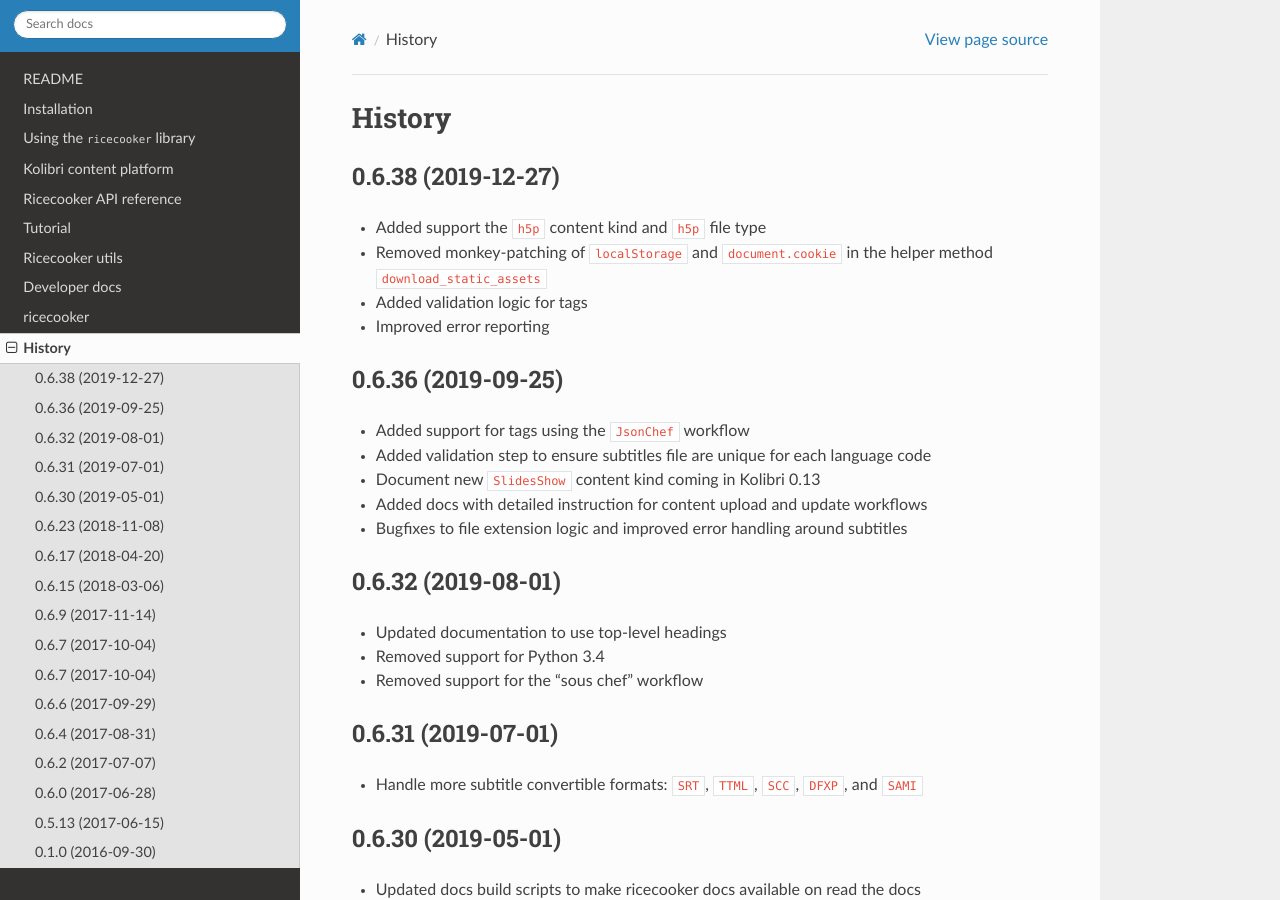
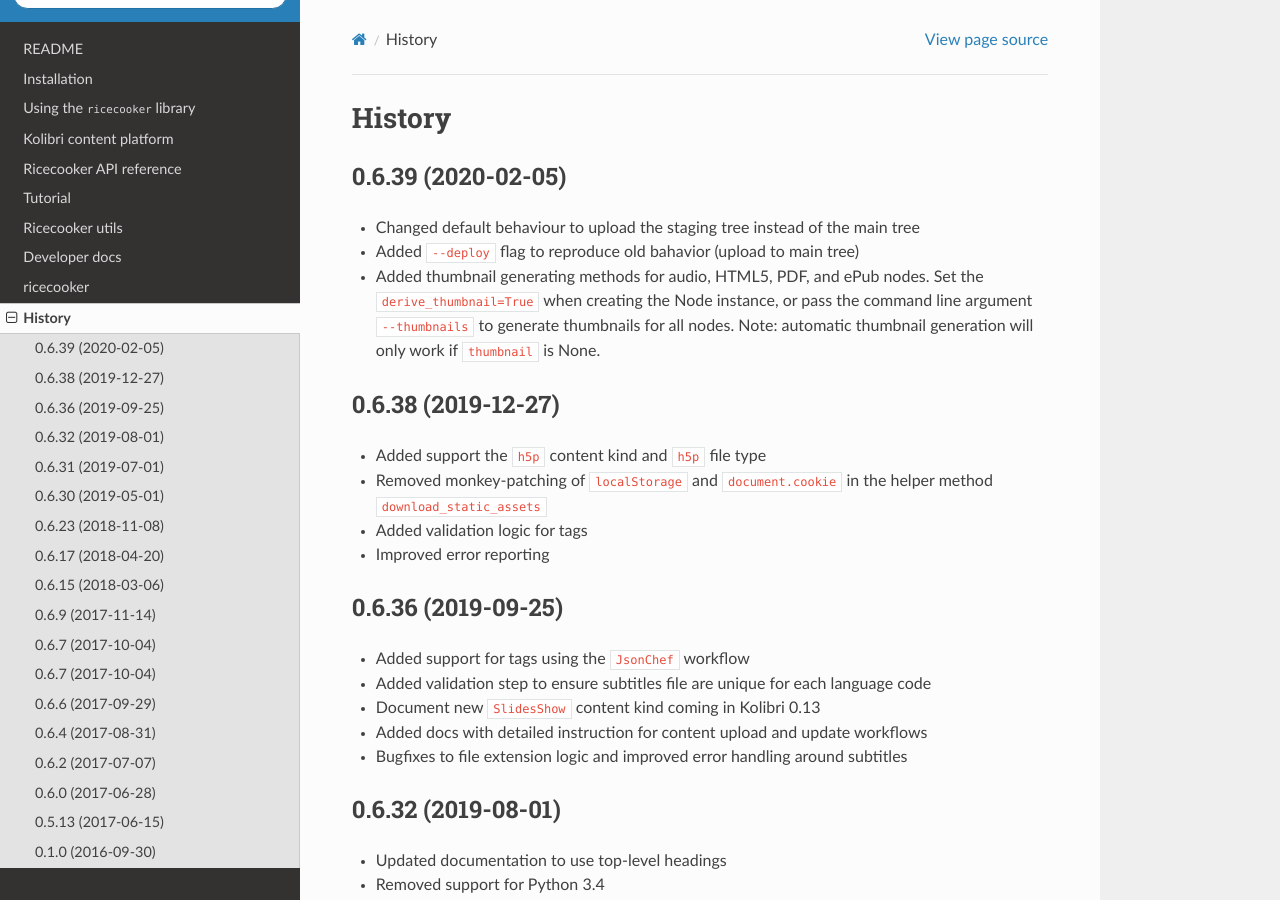
Before and after one commit to learningequality/ricecooker, a Sphinx documentation site: the page built from docs/history.rst, in a window 1280 px wide and 900 px high. Built offline with Sphinx 7.4.7 and the Read the Docs theme 2.0.0, drawn with Linux system fonts in a browser that asks for light colours; pages that are not in the unit, such as notebooks, are missing from menus.

Commit message:
prep for release

```diff
--- a/docs/history.rst
+++ b/docs/history.rst
@@ -1,6 +1,16 @@
 =======
 History
 =======
+
+0.6.39 (2020-02-05)
+-------------------
+* Changed default behaviour to upload the staging tree instead of the main tree
+* Added ``--deploy`` flag to reproduce old bahavior (upload to main tree)
+* Added thumbnail generating methods for audio, HTML5, PDF, and ePub nodes.
+  Set the ``derive_thumbnail=True`` when creating the Node instance, or pass the
+  command line argument ``--thumbnails`` to generate thumbnails for all nodes.
+  Note: automatic thumbnail generation will only work if ``thumbnail`` is None.
+
 
 0.6.38 (2019-12-27)
 -------------------
@@ -9,7 +19,6 @@ History
   in the helper method ``download_static_assets``
 * Added validation logic for tags
 * Improved error reporting
-
 
 
 0.6.36 (2019-09-25)
--- a/ricecooker/__init__.py
+++ b/ricecooker/__init__.py
@@ -2,7 +2,7 @@
 
 __author__ = 'Learning Equality'
 __email__ = 'jordan@learningequality.org'
-__version__ = '0.6.38'
+__version__ = '0.6.39'
 
 
 import sys
```
